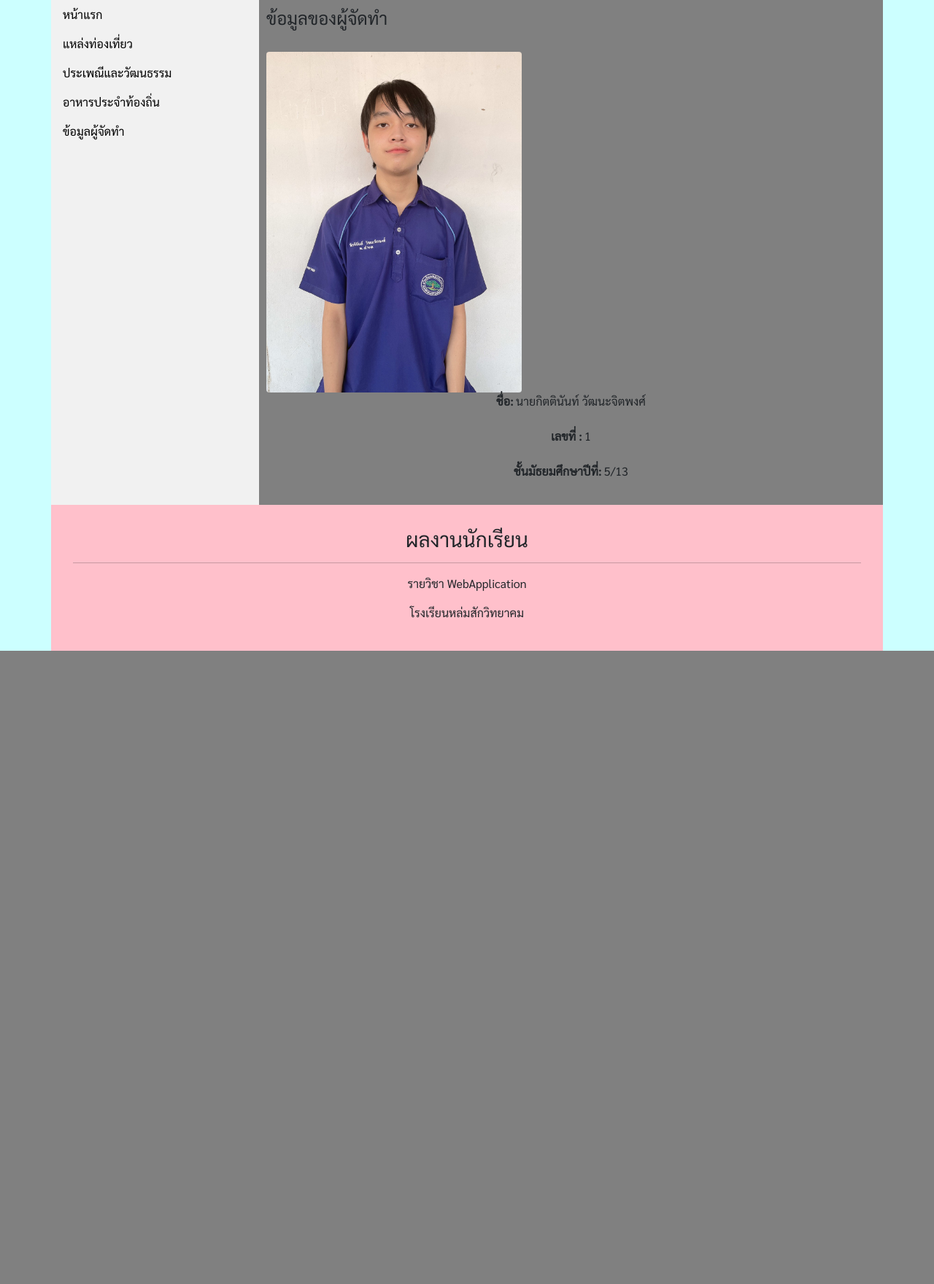
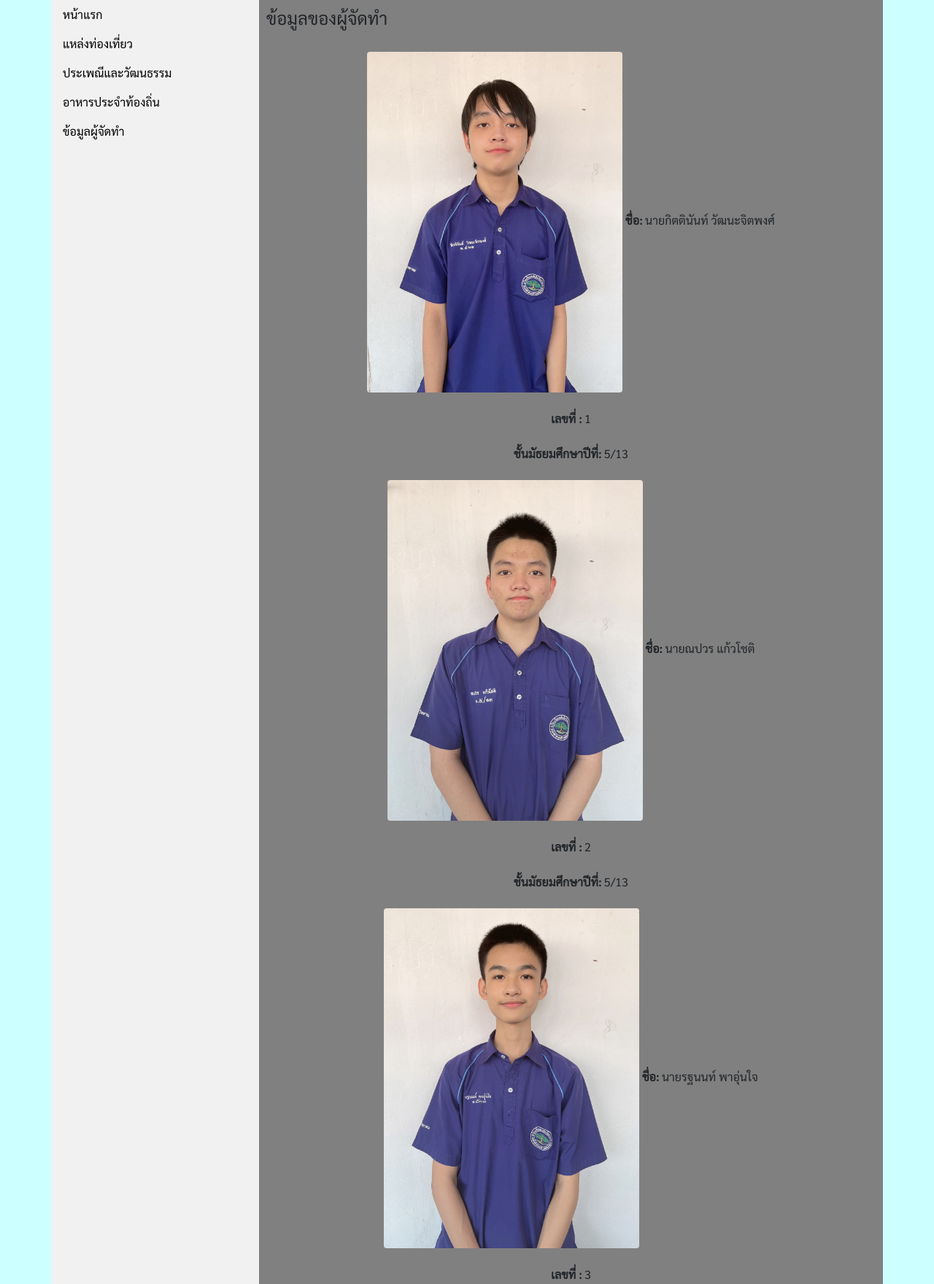
Before and after one commit to napaeworn/phpclassroom, a PHP site: page /owner.php in a window 1280 px wide. Shown: the part 160-1920 px from the top of the page at 73% size. Before the commit the page ends 1052 px from the top, so only its background shows below. Run offline with PHP 8.4, Linux system fonts and the light colour scheme.

Commit message:
Update owner.php

```diff
--- a/owner.php
+++ b/owner.php
@@ -80,10 +80,30 @@
         </div>
         <div class="col-9" id="content">
           <b><h4>ข้อมูลของผู้จัดทำ</h4></b><br>
-          <img src="poon.jpg" width = "350px"stlye="foat:left" class="img-fluid rounded">
           <center>
+            <img src="poon.jpg" width = "350px" class="img-fluid rounded">
             <b>ชื่อ:</b> นายกิตตินันท์ วัฒนะจิตพงศ์<br><br>
             <b>เลขที่ :</b> 1 <br><br>
+            <b>ชั้นมัธยมศึกษาปีที่:</b> 5/13<br><br>
+            <img src="peem.jpg" width = "350px" class="img-fluid rounded">
+            <b>ชื่อ:</b> นายณปวร แก้วโชติ<br><br>
+            <b>เลขที่ :</b> 2 <br><br>
+            <b>ชั้นมัธยมศึกษาปีที่:</b> 5/13<br><br>
+            <img src="nan.jpg" width = "350px" class="img-fluid rounded">
+            <b>ชื่อ:</b> นายรฐนนท์ พาอุ่นใจ<br><br>
+            <b>เลขที่ :</b> 3 <br><br>
+            <b>ชั้นมัธยมศึกษาปีที่:</b> 5/13<br><br>
+            <img src="ey.jpg" width = "350px" class="img-fluid rounded">
+            <b>ชื่อ:</b> นายธีร์ธวัช ศรีบุญ<br><br>
+            <b>เลขที่ :</b> 5 <br><br>
+            <b>ชั้นมัธยมศึกษาปีที่:</b> 5/13<br><br>
+            <img src="mint.jpg" width = "350px" class="img-fluid rounded">
+            <b>ชื่อ:</b> นางสาวกนกกช ดอกหอม<br><br>
+            <b>เลขที่ :</b> 13 <br><br>
+            <b>ชั้นมัธยมศึกษาปีที่:</b> 5/13<br><br>
+            <img src="nid.jpg" width = "350px" class="img-fluid rounded">
+            <b>ชื่อ:</b> นางสาวเนตรทราย พักใส<br><br>
+            <b>เลขที่ :</b> 15 <br><br>
             <b>ชั้นมัธยมศึกษาปีที่:</b> 5/13<br><br>
           </center>
         </div>
```
